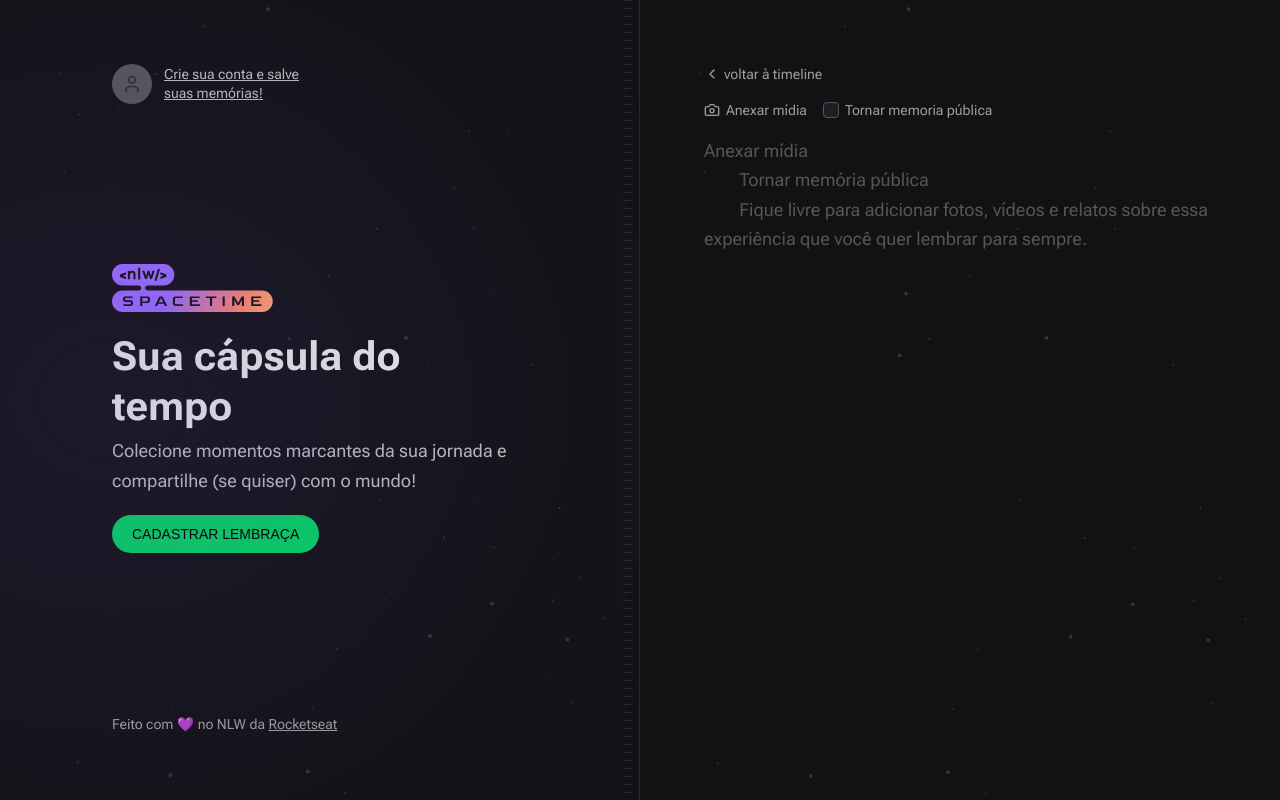
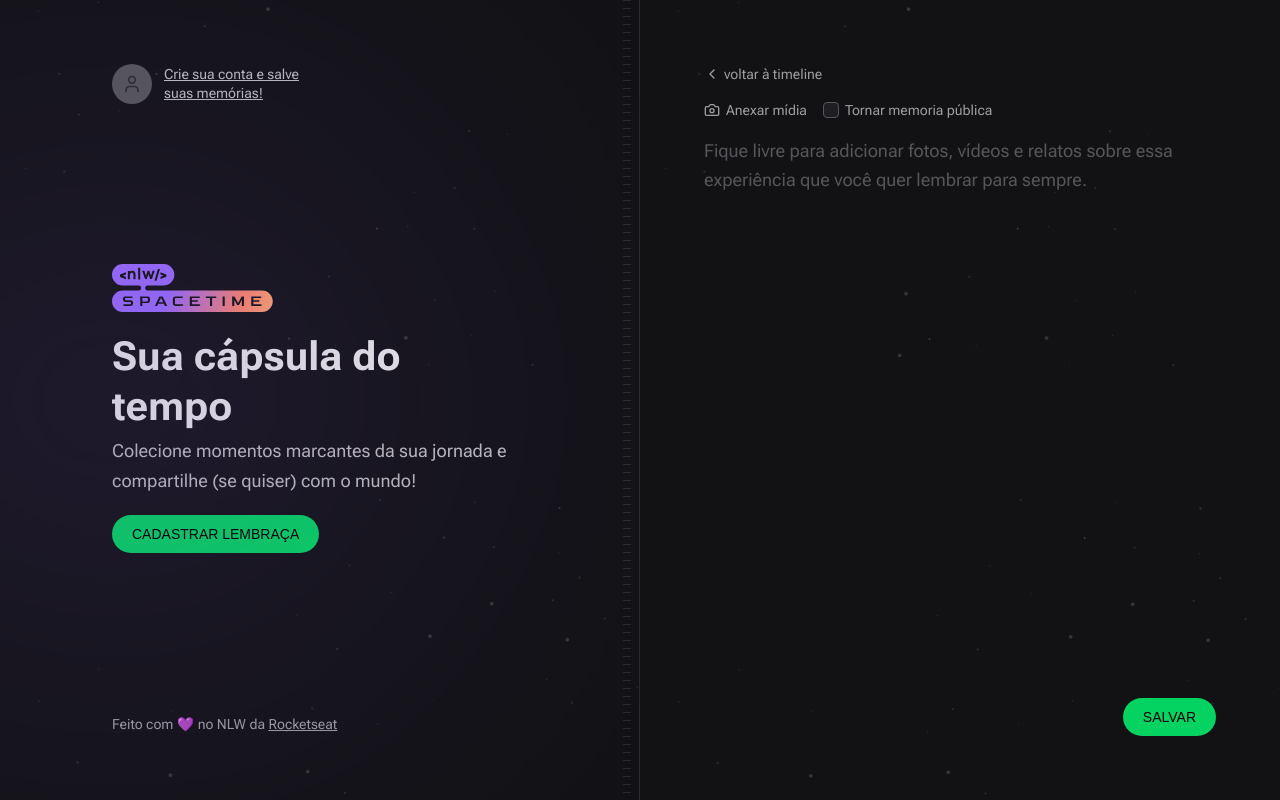
Before and after one commit to W-Wag/NLW-SpaceTime, a Next.js app in the folder web/: page /memories/new in a window 1280 px wide. Built offline with nearby package versions, Linux system fonts and the light colour scheme; no server answers; a web font is replaced by a local one.

Commit message:
Implementando o criar memória
Foi implementado toda a parte de criação da memória e enviando para o back-end salvar no banco de dados

```diff
--- a/web/package.json
+++ b/web/package.json
@@ -16,6 +16,7 @@
     "axios": "^1.4.0",
     "eslint": "^8.40.0",
     "eslint-config-next": "13.4.2",
+    "js-cookie": "^3.0.5",
     "jwt-decode": "^3.1.2",
     "lucide-react": "^0.216.0",
     "next": "13.4.2",
@@ -28,6 +29,7 @@
   "devDependencies": {
     "@rocketseat/eslint-config": "^1.2.0",
     "@tailwindcss/forms": "^0.5.3",
+    "@types/js-cookie": "^3.0.3",
     "prettier-plugin-tailwindcss": "^0.3.0"
   }
 }
--- a/web/src/app/memories/new/page.tsx
+++ b/web/src/app/memories/new/page.tsx
@@ -1,4 +1,5 @@
-import { Camera, ChevronLeft } from 'lucide-react'
+import { NewMemoryForm } from '@/components/NewMemoryForm'
+import { ChevronLeft } from 'lucide-react'
 import Link from 'next/link'
 
 export default function NewMemory() {
@@ -12,41 +13,7 @@
         voltar à timeline
       </Link>
 
-      <form className="flex flex-1 flex-col gap-2 ">
-        <div className="flex items-center gap-4">
-          <label
-            htmlFor="media"
-            className="flex cursor-pointer items-center gap-1.5 text-sm text-gray-200 hover:text-gray-100 "
-          >
-            <Camera className="h-4 w-4" />
-            Anexar mídia
-          </label>
-
-          <label
-            htmlFor="isPublic"
-            className="flex cursor-pointer items-center gap-1.5 text-sm text-gray-200 hover:text-gray-100 "
-          >
-            <input
-              type="checkbox"
-              name="isPublic"
-              id="isPublic"
-              value="true"
-              className="h-4 w-4 rounded border-gray-400 bg-gray-700 text-purple-500"
-            />
-            Tornar memoria pública
-          </label>
-        </div>
-        <input type="file" id="media" className="invisible h-0 w-0" />
-
-        <textarea
-          name="content"
-          spellCheck={false}
-          className="w-full flex-1 resize-none border-0 bg-transparent p-0 text-lg leading-relaxed text-gray-100 placeholder:text-gray-400 focus:ring-0"
-          placeholder="Anexar mídia
-        Tornar memória pública
-        Fique livre para adicionar fotos, vídeos e relatos sobre essa experiência que você quer lembrar para sempre."
-        />
-      </form>
+      <NewMemoryForm />
     </div>
   )
 }
--- /dev/null
+++ b/web/src/components/MediaPicker.tsx
@@ -0,0 +1,39 @@
+'use client'
+
+import { ChangeEvent, useState } from 'react'
+
+export function MediaPicker() {
+  const [preview, setPreview] = useState<string | null>(null)
+  function onFileSelected(event: ChangeEvent<HTMLInputElement>) {
+    const { files } = event.target
+
+    if (!files) {
+      return
+    }
+
+    const previewURL = URL.createObjectURL(files[0])
+
+    setPreview(previewURL)
+  }
+  return (
+    <>
+      <input
+        onChange={onFileSelected}
+        name="coverUrl"
+        type="file"
+        id="media"
+        accept="image/*"
+        className="invisible h-0 w-0"
+      />
+
+      {preview && (
+        // eslint-disable-next-line
+        <img
+          src={preview}
+          alt=""
+          className="aspect-video w-full rounded-lg object-cover"
+        />
+      )}
+    </>
+  )
+}
--- /dev/null
+++ b/web/src/components/NewMemoryForm.tsx
@@ -0,0 +1,91 @@
+'use client'
+
+import { Camera } from 'lucide-react'
+import Cookie from 'js-cookie'
+import { FormEvent } from 'react'
+import { api } from '@/lib/api'
+
+import { MediaPicker } from './MediaPicker'
+import { useRouter } from 'next/navigation'
+
+export function NewMemoryForm() {
+  const router = useRouter()
+
+  async function handleCreateMemory(event: FormEvent<HTMLFormElement>) {
+    event.preventDefault()
+
+    const formData = new FormData(event.currentTarget)
+
+    const fileToUpload = formData.get('coverUrl')
+
+    let coverUrl = ''
+
+    if (fileToUpload) {
+      const uploadFormData = new FormData()
+      uploadFormData.set('file', fileToUpload)
+
+      const uploadResponse = await api.post('/upload', uploadFormData)
+
+      coverUrl = uploadResponse.data.fileUrl
+    }
+
+    const token = Cookie.get('token')
+
+    await api.post(
+      '/memories',
+      {
+        coverUrl,
+        content: formData.get('content'),
+        isPublic: formData.get('isPublic'),
+      },
+      {
+        headers: {
+          Authorization: `Bearer ${token}`,
+        },
+      },
+    )
+    router.push('/')
+  }
+  return (
+    <form onSubmit={handleCreateMemory} className="flex flex-1 flex-col gap-2 ">
+      <div className="flex items-center gap-4">
+        <label
+          htmlFor="media"
+          className="flex cursor-pointer items-center gap-1.5 text-sm text-gray-200 hover:text-gray-100 "
+        >
+          <Camera className="h-4 w-4" />
+          Anexar mídia
+        </label>
+
+        <label
+          htmlFor="isPublic"
+          className="flex cursor-pointer items-center gap-1.5 text-sm text-gray-200 hover:text-gray-100 "
+        >
+          <input
+            type="checkbox"
+            name="isPublic"
+            id="isPublic"
+            value="true"
+            className="h-4 w-4 rounded border-gray-400 bg-gray-700 text-purple-500"
+          />
+          Tornar memoria pública
+        </label>
+      </div>
+      <MediaPicker />
+
+      <textarea
+        name="content"
+        spellCheck={false}
+        className="w-full flex-1 resize-none border-0 bg-transparent p-0 text-lg leading-relaxed text-gray-100 placeholder:text-gray-400 focus:ring-0"
+        placeholder="Fique livre para adicionar fotos, vídeos e relatos sobre essa experiência que você quer lembrar para sempre."
+      />
+
+      <button
+        type="submit"
+        className="inline-block self-end rounded-full bg-green-500 px-5 py-3 font-alt text-sm font-medium uppercase leading-none text-black hover:bg-green-600"
+      >
+        Salvar
+      </button>
+    </form>
+  )
+}
```
Also changed, not shown: 3 other files (tests, documents, lock files or other folders).
